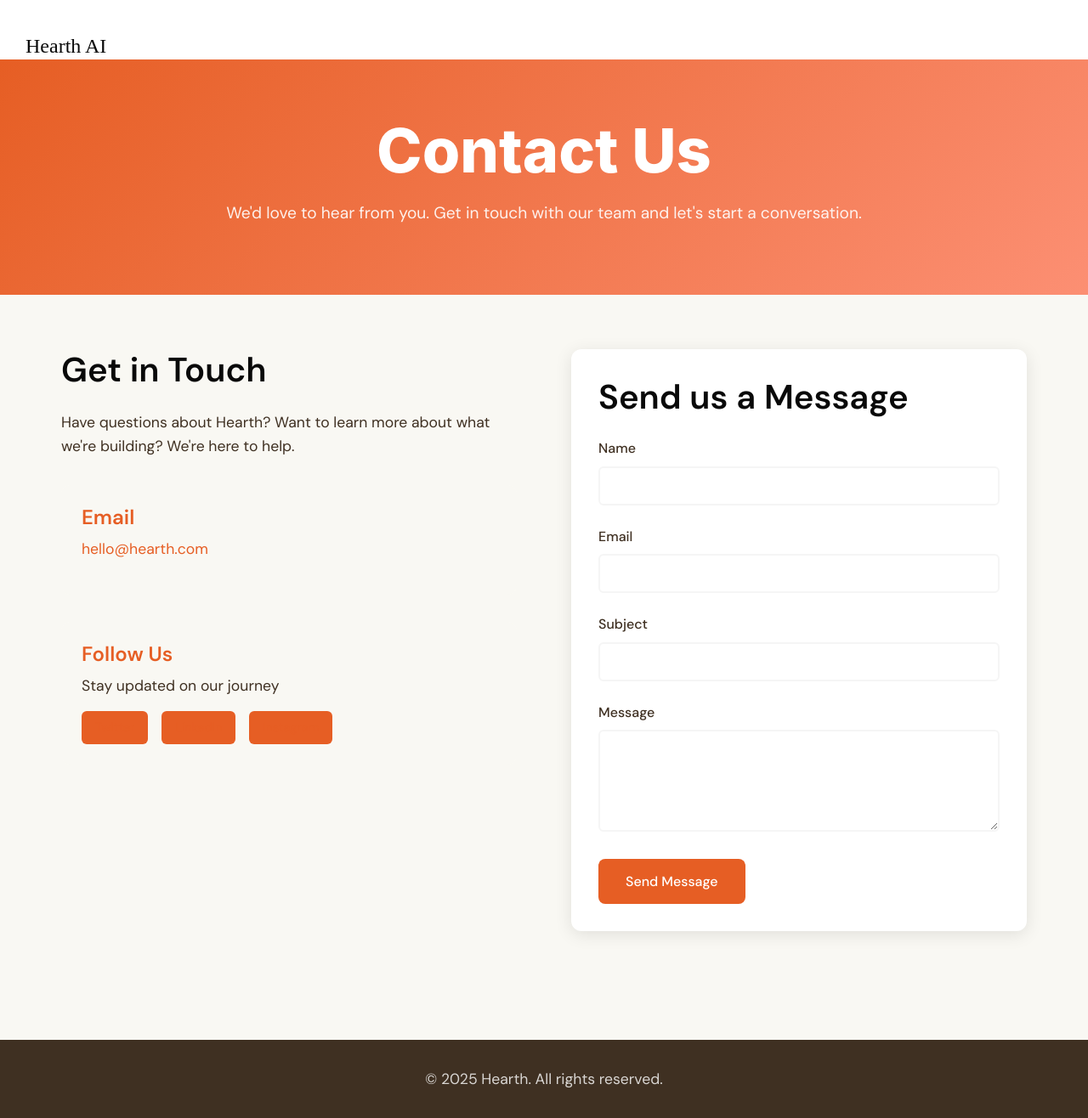
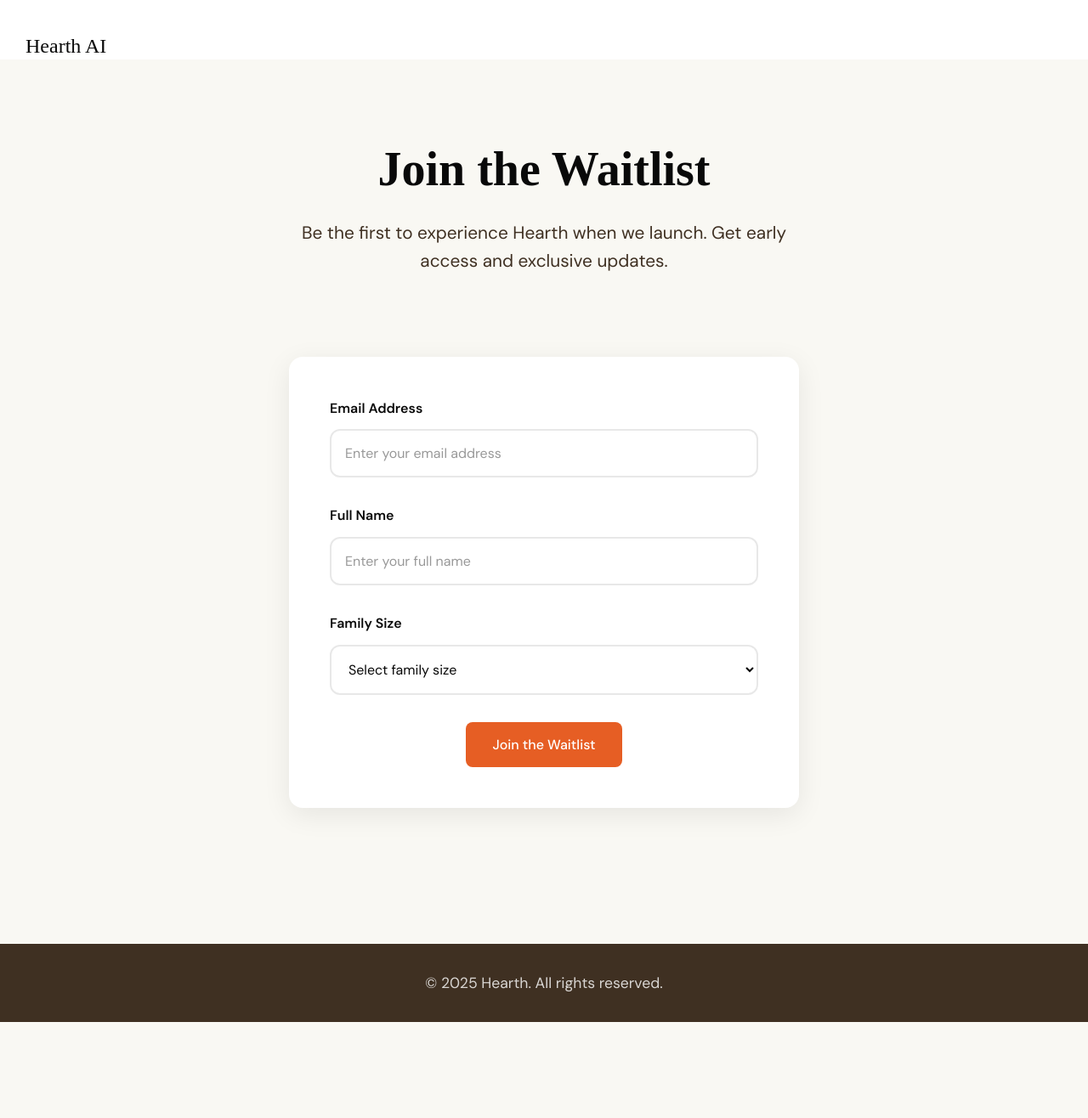
Before and after one commit to hearth-ai/hearth-ai.github.io, a Jekyll site: the page built from contact.md, in a window 1280 px wide and 1316 px high. Shown: the whole window at 85% size. Built offline with Jekyll 4.4.1, drawn with Linux system fonts in a browser that asks for light colours; some web fonts are replaced.

Commit message:
cleaner waitlist page

```diff
--- a/assets/css/style.css
+++ b/assets/css/style.css
@@ -286,125 +286,127 @@ p {
 
 /* Contact Page */
 .contact-hero {
-    background: linear-gradient(135deg, var(--primary-orange), var(--light-orange));
-    color: var(--white);
-    padding: 4rem 0;
+    background: var(--background);
+    color: var(--almost-black);
+    padding: 6rem 0 4rem;
     text-align: center;
 }
 
 .contact-hero h1 {
-    color: var(--white);
-    margin-bottom: 1rem;
+    font-size: 3.5rem;
+    margin-bottom: 1.5rem;
+    font-family: 'Droid Serif', serif;
+    color: var(--almost-black);
 }
 
 .contact-hero p {
-    font-size: 1.2rem;
-    opacity: 0.9;
+    font-size: 1.3rem;
+    max-width: 600px;
+    margin: 0 auto;
+    font-family: 'DM Sans', sans-serif;
+    color: var(--dark-brown);
+    line-height: 1.6;
 }
 
 .contact-content {
-    padding: 4rem 0;
+    padding: 2rem 0 6rem;
+    background: var(--background);
 }
 
-.contact-grid {
-    display: grid;
-    grid-template-columns: 1fr 1fr;
-    gap: 4rem;
+.waitlist-form {
+    max-width: 600px;
+    margin: 0 auto;
+    background: var(--white);
+    padding: 3rem;
+    border-radius: 16px;
+    box-shadow: 0 8px 32px rgba(0, 0, 0, 0.08);
 }
 
-.contact-info h2 {
-    margin-bottom: 1.5rem;
-    color: var(--almost-black);
-}
-
-.contact-methods {
-    margin-top: 2rem;
-}
-
-.contact-method {
-    margin-bottom: 2rem;
-    padding: 1.5rem;
-    background-color: var(--background);
-    border-radius: 12px;
-}
-
-.contact-method h3 {
-    color: var(--primary-orange);
-    margin-bottom: 0.5rem;
-}
-
-.contact-method a {
-    color: var(--primary-orange);
-    text-decoration: none;
-}
-
-.contact-method a:hover {
-    text-decoration: underline;
-}
-
-.social-links {
-    display: flex;
-    gap: 1rem;
-    margin-top: 1rem;
-}
-
-.social-link {
-    padding: 0.5rem 1rem;
-    background-color: var(--primary-orange);
-    color: var(--white);
-    text-decoration: none;
-    border-radius: 6px;
-    font-size: 0.9rem;
-    transition: background-color 0.3s ease;
-}
-
-.social-link:hover {
-    background-color: var(--dark-brown);
-}
-
-/* Contact Form */
-.contact-form {
-    background-color: var(--white);
-    padding: 2rem;
-    border-radius: 12px;
-    box-shadow: 0 4px 20px rgba(0, 0, 0, 0.1);
-}
-
-.contact-form h2 {
-    margin-bottom: 1.5rem;
-    color: var(--almost-black);
+.waitlist-form .btn-primary {
+    display: block;
+    margin: 0 auto;
 }
 
 .form-group {
-    margin-bottom: 1.5rem;
+    margin-bottom: 2rem;
 }
 
 .form-group label {
     display: block;
-    margin-bottom: 0.5rem;
-    font-weight: 500;
-    color: var(--dark-brown);
+    margin-bottom: 0.75rem;
+    color: var(--almost-black);
+    font-weight: 600;
+    font-family: 'DM Sans', sans-serif;
+    font-size: 1rem;
 }
 
 .form-group input,
-.form-group textarea {
+.form-group textarea,
+.form-group select {
     width: 100%;
-    padding: 0.75rem;
-    border: 2px solid var(--light-gray);
-    border-radius: 6px;
+    padding: 1rem;
+    border: 2px solid #e8e8e8;
+    border-radius: 12px;
     font-size: 1rem;
-    transition: border-color 0.3s ease;
+    font-family: 'DM Sans', sans-serif;
+    transition: all 0.3s ease;
+    background: var(--white);
+    color: var(--almost-black);
 }
 
 .form-group input:focus,
-.form-group textarea:focus {
+.form-group textarea:focus,
+.form-group select:focus {
     outline: none;
     border-color: var(--primary-orange);
+    box-shadow: 0 0 0 3px rgba(255, 140, 0, 0.1);
+}
+
+.form-group input::placeholder,
+.form-group textarea::placeholder {
+    color: #999;
+    font-family: 'DM Sans', sans-serif;
 }
 
 .form-group textarea {
     resize: vertical;
-    min-height: 120px;
+    min-height: 100px;
+}
+
+.form-group select {
+    cursor: pointer;
+}
+
+.contact-info {
+    margin-top: 3rem;
+    padding-top: 2rem;
+    border-top: 1px solid #e8e8e8;
+    text-align: center;
+}
+
+.contact-info h3 {
+    font-size: 1.5rem;
+    margin-bottom: 1rem;
+    color: var(--almost-black);
+    font-family: 'Droid Serif', serif;
+}
+
+.contact-info p {
+    margin-bottom: 1rem;
+    color: var(--dark-brown);
+    font-family: 'DM Sans', sans-serif;
+}
+
+.contact-email {
+    color: var(--primary-orange);
+    text-decoration: none;
+    font-family: 'DM Sans', sans-serif;
+    font-weight: 600;
+    font-size: 1.1rem;
+}
+
+.contact-email:hover {
+    text-decoration: underline;
 }
 
 /* Footer */
@@ -494,6 +496,27 @@ footer {
         gap: 2rem;
     }
 
+    .contact-hero {
+        padding: 4rem 0 2rem;
+    }
+
+    .contact-hero h1 {
+        font-size: 2.5rem;
+    }
+
+    .contact-hero p {
+        font-size: 1.1rem;
+    }
+
+    .waitlist-form {
+        margin: 0 1rem;
+        padding: 2rem;
+    }
+
+    .contact-content {
+        padding: 1rem 0 4rem;
+    }
+
     .container {
         padding: 0 1rem;
     }
--- a/contact.md
+++ b/contact.md
@@ -6,62 +6,41 @@ description: Get in touch with the Hearth team. We'd love to hear from you and a
 
 <div class="contact-hero">
     <div class="container">
-        <h1>Contact Us</h1>
-        <p>We'd love to hear from you. Get in touch with our team and let's start a conversation.</p>
+        <h1>Join the Waitlist</h1>
+        <p>Be the first to experience Hearth when we launch. Get early access and exclusive updates.</p>
     </div>
 </div>
 
 <section class="contact-content">
     <div class="container">
-        <div class="contact-grid">
-            <div class="contact-info">
-                <h2>Get in Touch</h2>
-                <p>Have questions about Hearth? Want to learn more about what we're building? We're here to help.</p>
+        <div class="waitlist-form">
+            <form id="waitlist-form">
+                <div class="form-group">
+                    <label for="email">Email Address</label>
+                    <input type="email" id="email" name="email" placeholder="Enter your email address" required>
+                </div>
 
-                <div class="contact-methods">
-                    <div class="contact-method">
-                        <h3>Email</h3>
-                        <p><a href="mailto:hello@hearth.com">hello@hearth.com</a></p>
-                    </div>
+                <div class="form-group">
+                    <label for="name">Full Name</label>
+                    <input type="text" id="name" name="name" placeholder="Enter your full name" required>
+                </div>
 
-                    <div class="contact-method">
-                        <h3>Follow Us</h3>
-                        <p>Stay updated on our journey</p>
-                        <div class="social-links">
-                            <a href="#" class="social-link">Twitter</a>
-                            <a href="#" class="social-link">LinkedIn</a>
-                            <a href="#" class="social-link">Instagram</a>
-                        </div>
-                    </div>
+                <div class="form-group">
+                    <label for="family-size">Family Size</label>
+                    <select id="family-size" name="family-size" required>
+                        <option value="">Select family size</option>
+                        <option value="1">Just me</option>
+                        <option value="2">2 people</option>
+                        <option value="3">3 people</option>
+                        <option value="4">4 people</option>
+                        <option value="5">5 people</option>
+                        <option value="6+">6+ people</option>
+                    </select>
                 </div>
-            </div>
 
-            <div class="contact-form">
-                <h2>Send us a Message</h2>
-                <form id="contact-form">
-                    <div class="form-group">
-                        <label for="name">Name</label>
-                        <input type="text" id="name" name="name" required>
-                    </div>
+                <button type="submit" class="btn-primary">Join the Waitlist</button>
+            </form>
 
-                    <div class="form-group">
-                        <label for="email">Email</label>
-                        <input type="email" id="email" name="email" required>
-                    </div>
-
-                    <div class="form-group">
-                        <label for="subject">Subject</label>
-                        <input type="text" id="subject" name="subject" required>
-                    </div>
-
-                    <div class="form-group">
-                        <label for="message">Message</label>
-                        <textarea id="message" name="message" rows="5" required></textarea>
-                    </div>
-
-                    <button type="submit" class="btn-primary">Send Message</button>
-                </form>
-            </div>
         </div>
     </div>
 </section>
```
Also changed, not shown: 3 other files.
